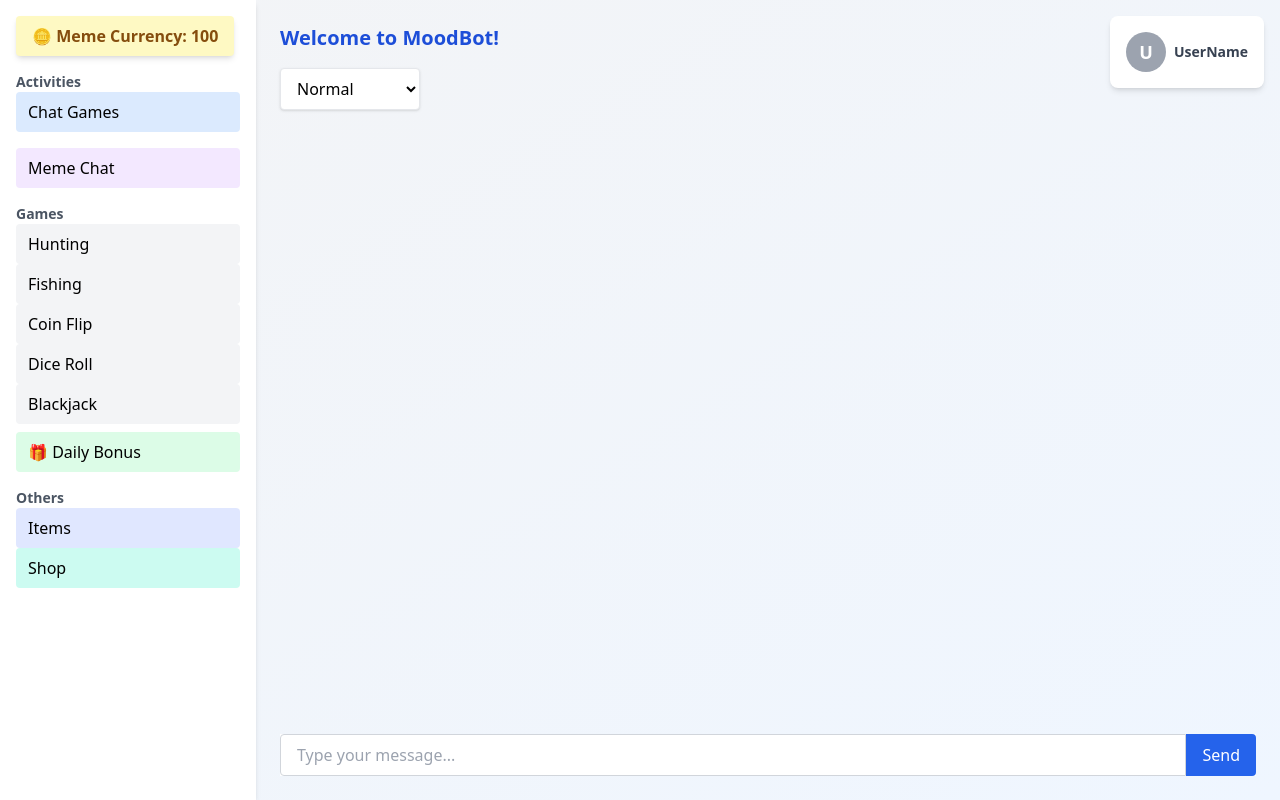
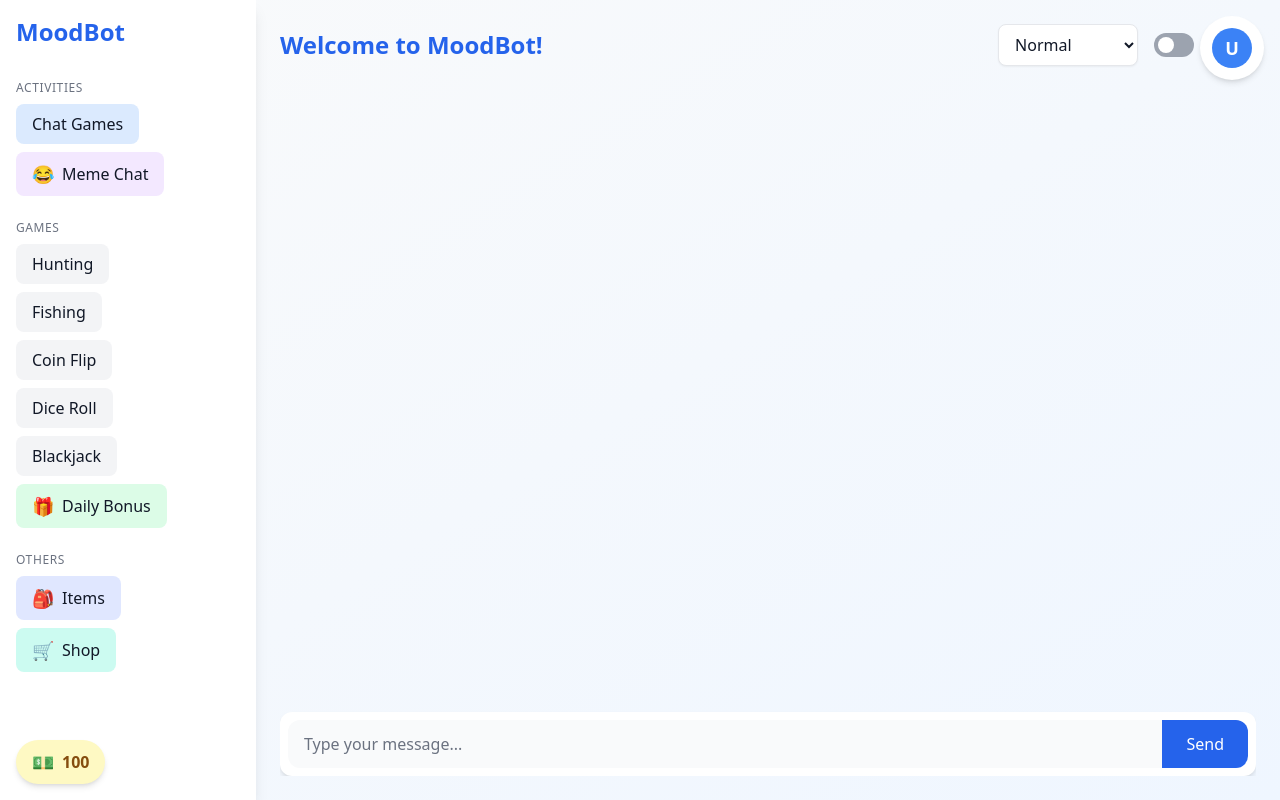
Before and after one commit to tejash4444/MemeQuest, a React (Create React App) app in the folder moodbot-template/: page / in a window 1280 px wide. Built offline with nearby package versions, Linux system fonts and the light colour scheme.

Commit message:
Add files via upload

```diff
--- a/moodbot-template/src/App.jsx
+++ b/moodbot-template/src/App.jsx
@@ -1,22 +1,57 @@
 import React, { useState, useEffect, useRef } from "react";
-import { motion } from "framer-motion";
+import { motion, AnimatePresence } from "framer-motion";
+
+// Reusable Components
+const PrimaryButton = ({ text, onClick, icon, className = "" }) => (
+  <motion.button
+    whileHover={{ scale: 1.03 }}
+    whileTap={{ scale: 0.98 }}
+    onClick={onClick}
+    className={`px-4 py-2 rounded-lg flex items-center gap-2 transition-colors ${className}`}
+  >
+    {icon && <span className="text-lg">{icon}</span>}
+    {text}
+  </motion.button>
+);
+
+const ChatBubble = ({ message, isUser }) => (
+  <motion.div
+    initial={{ opacity: 0, y: 10 }}
+    animate={{ opacity: 1, y: 0 }}
+    className={`max-w-[85%] rounded-2xl px-4 py-3 shadow-md ${
+      isUser
+        ? "bg-blue-600 text-white ml-auto"
+        : "bg-gray-200 dark:bg-gray-700 dark:text-gray-100"
+    }`}
+  >
+    {message}
+  </motion.div>
+);
+
+const LoadingSpinner = () => (
+  <div className="flex justify-center py-4">
+    <div className="w-8 h-8 border-4 border-blue-500 border-t-transparent rounded-full animate-spin"></div>
+  </div>
+);
 
 const App = () => {
-  const [selectedActivity, setSelectedActivity] = useState(
-    "Welcome to MoodBot!"
-  );
+  // Existing state (unchanged backend logic)
+  const [selectedActivity, setSelectedActivity] = useState("Welcome to MoodBot!");
   const [input, setInput] = useState("");
   const [chatLog, setChatLog] = useState([]);
   const [mode, setMode] = useState("normal");
-  const [memeCurrency, setMemeCurrency] = useState(100);
+  const [memeCash, setMemeCash] = useState(100);
   const [popup, setPopup] = useState("");
   const [dailyRewardCollected, setDailyRewardCollected] = useState(false);
   const [wager, setWager] = useState(0);
   const [result, setResult] = useState("");
-  const [isMemeChat, setIsMemeChat] = useState(false); // New state for Meme chat
+  const [isMemeChat, setIsMemeChat] = useState(false);
+  const [darkMode, setDarkMode] = useState(false);
+  const [isLoading, setIsLoading] = useState(false);
 
   const endOfMessagesRef = useRef(null);
 
+  // Existing useEffect (unchanged)
   useEffect(() => {
     const lastCollection = localStorage.getItem("lastDailyReward");
     if (lastCollection) {
@@ -32,6 +67,7 @@ const App = () => {
     }
   }, []);
 
+  // Existing handleSelection (unchanged)
   const handleSelection = (text) => {
     setSelectedActivity(text);
     const commandMap = {
@@ -51,17 +87,19 @@ const App = () => {
     }
   };
 
+  // Modified sendMessage with loading state
   const sendMessage = async () => {
     if (!input.trim()) return;
 
     const userMessage = { sender: "user", text: input };
     setChatLog((prev) => [...prev, userMessage]);
+    setIsLoading(true);
 
     try {
       const res = await fetch("http://localhost:5000/chat", {
         method: "POST",
         headers: { "Content-Type": "application/json" },
-        body: JSON.stringify({ input, mode, coins: memeCurrency, wager }),
+        body: JSON.stringify({ input, mode, coins: memeCash, wager }),
       });
 
       const data = await res.json();
@@ -72,20 +110,20 @@ const App = () => {
       setChatLog((prev) => [...prev, botMessage]);
 
       if (data.new_balance !== undefined) {
-        setMemeCurrency(data.new_balance);
+        setMemeCash(data.new_balance);
       }
 
       if (data.result) {
-        setResult(`You ${data.result} ${wager} Meme Currency!`);
+        setResult(`You ${data.result} ${wager} Meme Cash!`);
       }
 
       if (input === "!daily" && !dailyRewardCollected) {
         localStorage.setItem("lastDailyReward", new Date().toISOString());
-        setPopup("🎁 Daily Meme Currency collected!");
+        setPopup("🎁 Daily Meme Cash collected!");
         setDailyRewardCollected(true);
         setTimeout(() => setPopup(""), 3000);
       } else if (input === "!daily") {
-        setPopup("🎁 You've already collected your daily Meme Currency today.");
+        setPopup("🎁 You've already collected your daily Meme Cash today.");
         setTimeout(() => setPopup(""), 3000);
       }
     } catch (err) {
@@ -93,6 +131,8 @@ const App = () => {
         ...prev,
         { sender: "bot", text: "Error connecting to server." },
       ]);
+    } finally {
+      setIsLoading(false);
     }
 
     setInput("");
@@ -103,119 +143,201 @@ const App = () => {
   }, [chatLog]);
 
   return (
-    <div className="flex min-h-screen bg-gradient-to-br from-gray-100 to-blue-50 font-sans relative">
-      {/* Meme Currency Balance */}
-      <div className="absolute top-4 left-4 bg-yellow-100 text-yellow-800 font-bold px-4 py-2 rounded shadow-md z-30">
-        🪙 Meme Currency: {memeCurrency}
+    <div
+      className={`flex min-h-screen font-sans transition-colors duration-300 ${
+        darkMode
+          ? "bg-gray-900 text-gray-100"
+          : "bg-gradient-to-br from-gray-50 to-blue-50 text-gray-900"
+      }`}
+    >
+      {/* Meme Cash Badge (Bottom Left) */}
+      <div
+        className={`absolute bottom-4 left-4 px-4 py-2 rounded-full shadow-md z-30 flex items-center gap-2 ${
+          darkMode
+            ? "bg-gray-800 text-yellow-400 border border-yellow-400"
+            : "bg-yellow-100 text-yellow-800"
+        }`}
+      >
+        <span className="text-lg">💵</span> {/* Cash Emoji */}
+        <span className="font-bold">{memeCash}</span>
       </div>
 
-      {/* Profile Section on Top Right */}
-      <div className="absolute top-4 right-4 bg-white p-4 rounded-lg shadow-md flex items-center space-x-2 z-30">
-        <div className="w-10 h-10 bg-gray-400 rounded-full flex items-center justify-center text-white font-bold text-lg">
+      {/* Profile Section */}
+      <div
+        className={`absolute top-4 right-4 p-3 rounded-full shadow-md flex items-center space-x-2 z-30 ${
+          darkMode ? "bg-gray-800 border border-gray-600" : "bg-white"
+        }`}
+      >
+        <div
+          className={`w-10 h-10 rounded-full flex items-center justify-center font-bold text-lg ${
+            darkMode ? "bg-gray-700 text-gray-300" : "bg-blue-500 text-white"
+          }`}
+        >
           U
         </div>
-        <div className="text-sm font-semibold text-gray-700">UserName</div>
       </div>
 
-      {/* Popup */}
+      {/* Popup Notification */}
+      <AnimatePresence>
         {popup && (
-        <div className="absolute top-16 left-1/2 transform -translate-x-1/2 bg-green-100 text-green-800 px-4 py-2 rounded shadow-md z-30">
+          <motion.div
+            initial={{ opacity: 0, y: -20 }}
+            animate={{ opacity: 1, y: 0 }}
+            exit={{ opacity: 0, y: -20 }}
+            className={`fixed top-16 left-1/2 transform -translate-x-1/2 px-4 py-2 rounded-full z-50 flex items-center gap-2 ${
+              darkMode
+                ? "bg-green-900 text-green-200 border border-green-700"
+                : "bg-green-100 text-green-800"
+            }`}
+          >
             {popup}
-        </div>
+          </motion.div>
         )}
+      </AnimatePresence>
 
       {/* Sidebar */}
-      <aside className="w-64 bg-white shadow-md p-4">
-        <h2 className="text-2xl font-bold mb-6 text-blue-600">MoodBot</h2>
-        <div className="space-y-4">
-          {/* Activities Section moved to Games */}
+      <aside
+        className={`w-64 p-4 h-screen sticky top-0 shadow-lg transition-colors duration-300 ${
+          darkMode ? "bg-gray-800 border-r border-gray-700" : "bg-white"
+        }`}
+      >
+        <motion.h2
+          initial={{ opacity: 0, x: -20 }}
+          animate={{ opacity: 1, x: 0 }}
+          className={`text-2xl font-bold mb-8 ${
+            darkMode ? "text-blue-400" : "text-blue-600"
+          }`}
+        >
+          MoodBot
+        </motion.h2>
+
+        <div className="space-y-6">
           <div>
-            <h3 className="text-sm font-semibold text-gray-600">Activities</h3>
-            <motion.button
-              whileHover={{ scale: 1.05 }}
-              whileTap={{ scale: 0.95 }}
+            <h3
+              className={`text-xs uppercase tracking-wider mb-2 ${
+                darkMode ? "text-gray-400" : "text-gray-500"
+              }`}
+            >
+              Activities
+            </h3>
+            <div className="space-y-2">
+              <PrimaryButton
+                text="Chat Games"
                 onClick={() => handleSelection("Chat Games")}
-              className="w-full px-3 py-2 text-left bg-blue-100 hover:bg-blue-200 rounded transition"
-            >
-              Chat Games
-            </motion.button>
+                className={`${
+                  darkMode
+                    ? "bg-gray-700 hover:bg-gray-600"
+                    : "bg-blue-100 hover:bg-blue-200"
+                }`}
+              />
+              <PrimaryButton
+                text="Meme Chat"
+                onClick={() => setIsMemeChat(true)}
+                icon="😂"
+                className={`${
+                  darkMode
+                    ? "bg-gray-700 hover:bg-gray-600"
+                    : "bg-purple-100 hover:bg-purple-200"
+                }`}
+              />
+            </div>
           </div>
 
-          {/* Meme Button added */}
           <div>
-            <motion.button
-              whileHover={{ scale: 1.05 }}
-              whileTap={{ scale: 0.95 }}
-              onClick={() => setIsMemeChat(true)}
-              className="w-full px-3 py-2 text-left bg-purple-100 hover:bg-purple-200 rounded transition"
+            <h3
+              className={`text-xs uppercase tracking-wider mb-2 ${
+                darkMode ? "text-gray-400" : "text-gray-500"
+              }`}
             >
-              Meme Chat
-            </motion.button>
-          </div>
-
-          {/* Games Section moved to Activities */}
-          <div>
-            <h3 className="text-sm font-semibold text-gray-600">Games</h3>
+              Games
+            </h3>
+            <div className="space-y-2">
               {["Hunting", "Fishing", "Coin Flip", "Dice Roll", "Blackjack"].map(
                 (act) => (
-                <motion.button
+                  <PrimaryButton
                     key={act}
-                  whileHover={{ scale: 1.05 }}
-                  whileTap={{ scale: 0.95 }}
+                    text={act}
                     onClick={() => handleSelection(act)}
-                  className="w-full px-3 py-2 text-left bg-gray-100 hover:bg-gray-200 rounded transition"
-                >
-                  {act}
-                </motion.button>
+                    className={`${
+                      darkMode
+                        ? "bg-gray-700 hover:bg-gray-600"
+                        : "bg-gray-100 hover:bg-gray-200"
+                    }`}
+                  />
                 )
               )}
-            <motion.button
-              whileHover={{ scale: 1.05 }}
-              whileTap={{ scale: 0.95 }}
+              <PrimaryButton
+                text="Daily Bonus"
                 onClick={() => {
                   setInput("!daily");
                   sendMessage();
                 }}
-              className="w-full mt-2 px-3 py-2 text-left bg-green-100 hover:bg-green-200 rounded transition"
-            >
-              🎁 Daily Bonus
-            </motion.button>
+                icon="🎁"
+                className={`${
+                  darkMode
+                    ? "bg-gray-700 hover:bg-gray-600"
+                    : "bg-green-100 hover:bg-green-200"
+                }`}
+              />
+            </div>
           </div>
 
-          {/* Others Section */}
           <div>
-            <h3 className="text-sm font-semibold text-gray-600">Others</h3>
-            <motion.button
-              whileHover={{ scale: 1.05 }}
-              whileTap={{ scale: 0.95 }}
+            <h3
+              className={`text-xs uppercase tracking-wider mb-2 ${
+                darkMode ? "text-gray-400" : "text-gray-500"
+              }`}
+            >
+              Others
+            </h3>
+            <div className="space-y-2">
+              <PrimaryButton
+                text="Items"
                 onClick={() => handleSelection("Items")}
-              className="w-full px-3 py-2 text-left bg-indigo-100 hover:bg-indigo-200 rounded transition"
-            >
-              Items
-            </motion.button>
-            <motion.button
-              whileHover={{ scale: 1.05 }}
-              whileTap={{ scale: 0.95 }}
+                icon="🎒"
+                className={`${
+                  darkMode
+                    ? "bg-gray-700 hover:bg-gray-600"
+                    : "bg-indigo-100 hover:bg-indigo-200"
+                }`}
+              />
+              <PrimaryButton
+                text="Shop"
                 onClick={() => handleSelection("Shop")}
-              className="w-full px-3 py-2 text-left bg-teal-100 hover:bg-teal-200 rounded transition"
-            >
-              Shop
-            </motion.button>
+                icon="🛒"
+                className={`${
+                  darkMode
+                    ? "bg-gray-700 hover:bg-gray-600"
+                    : "bg-teal-100 hover:bg-teal-200"
+                }`}
+              />
+            </div>
           </div>
         </div>
       </aside>
 
       {/* Main Chat Section */}
-      <main className="flex flex-col flex-1 p-6 overflow-hidden h-screen">
-        <div className="text-xl font-semibold mb-4 text-blue-700">
+      <main className="flex-1 flex flex-col p-6 overflow-hidden">
+        <div className="flex justify-between items-center mb-6">
+          <motion.h1
+            initial={{ opacity: 0 }}
+            animate={{ opacity: 1 }}
+            className={`text-2xl font-bold ${
+              darkMode ? "text-blue-400" : "text-blue-600"
+            }`}
+          >
             {selectedActivity}
-        </div>
+          </motion.h1>
 
-        <div className="flex gap-4 mb-4">
+          <div className="flex gap-4 items-center">
             <select
               value={mode}
               onChange={(e) => setMode(e.target.value)}
-            className="px-3 py-2 border rounded bg-white shadow focus:ring-2 focus:ring-blue-400"
+              className={`px-3 py-2 border rounded-lg shadow-sm focus:ring-2 focus:ring-blue-400 focus:outline-none ${
+                darkMode
+                  ? "bg-gray-800 border-gray-600 text-gray-200"
+                  : "bg-white"
+              }`}
             >
               <option value="normal">Normal</option>
               <option value="flirty">Flirty</option>
@@ -224,58 +346,108 @@ const App = () => {
               <option value="existential">Existential</option>
               <option value="sarcastic">Sarcastic</option>
             </select>
+
+            <label className="flex items-center cursor-pointer">
+              <div className="relative">
+                <input
+                  type="checkbox"
+                  className="sr-only"
+                  checked={darkMode}
+                  onChange={() => setDarkMode(!darkMode)}
+                />
+                <div
+                  className={`block w-10 h-6 rounded-full transition-colors ${
+                    darkMode ? "bg-blue-600" : "bg-gray-400"
+                  }`}
+                ></div>
+                <div
+                  className={`dot absolute left-1 top-1 bg-white w-4 h-4 rounded-full transition-transform ${
+                    darkMode ? "translate-x-4" : ""
+                  }`}
+                ></div>
+              </div>
+              <span
+                className={`ml-2 text-sm ${
+                  darkMode ? "text-gray-300" : "text-gray-700"
+                }`}
+              >
+                {darkMode ? "🌙 Dark" : "☀️ Light"}
+              </span>
+            </label>
+          </div>
         </div>
 
-        <div className="flex flex-col flex-1 overflow-hidden bg-transparent">
-          <div className="flex-1 overflow-y-auto space-y-2 pr-2 scrollbar-thin scrollbar-thumb-gray-300 scrollbar-track-transparent">
+        {/* Chat Container */}
+        <div className="flex-1 flex flex-col overflow-hidden">
+          {/* Messages */}
+          <div className="flex-1 overflow-y-auto space-y-4 pr-2 scrollbar-thin scrollbar-thumb-gray-300 scrollbar-track-transparent mb-4">
+            <AnimatePresence>
               {chatLog.map((msg, idx) => (
-              <div
+                <motion.div
                   key={idx}
+                  initial={{ opacity: 0, y: 10 }}
+                  animate={{ opacity: 1, y: 0 }}
+                  transition={{ duration: 0.2 }}
                   className={`flex ${
                     msg.sender === "user" ? "justify-end" : "justify-start"
                   }`}
                 >
-                <div
-                  className={`inline-block break-words px-6 py-4 rounded-2xl shadow-lg max-w-[85%] text-lg ${
-                    msg.sender === "user"
-                      ? "bg-blue-500 text-white"
-                      : "bg-gray-200 text-gray-800"
+                  <ChatBubble
+                    message={msg.text}
+                    isUser={msg.sender === "user"}
+                  />
+                </motion.div>
+              ))}
+            </AnimatePresence>
+
+            {isLoading && <LoadingSpinner />}
+            <div ref={endOfMessagesRef} />
+          </div>
+
+          {/* Result Notification */}
+          {result && (
+            <motion.div
+              initial={{ opacity: 0, scale: 0.9 }}
+              animate={{ opacity: 1, scale: 1 }}
+              className={`p-3 rounded-lg text-center mb-4 ${
+                darkMode
+                  ? "bg-gray-800 border border-gray-700"
+                  : "bg-gray-100 border border-gray-200"
               }`}
             >
-                  {msg.text}
-                </div>
-              </div>
-            ))}
-          </div>
-
-          {result && (
-            <div className="mt-2 bg-gray-100 text-center p-2 rounded-md">
               <strong>{result}</strong>
-            </div>
+            </motion.div>
           )}
 
-          <div className="mt-4 bg-white z-20 flex">
+          {/* Input Area */}
+          <motion.div
+            layout
+            className={`p-2 rounded-xl shadow-md ${
+              darkMode ? "bg-gray-800" : "bg-white"
+            }`}
+          >
+            <div className="flex">
               <input
                 type="text"
                 placeholder="Type your message..."
-              className="flex-1 px-4 py-2 rounded-l border border-gray-300 focus:outline-none focus:ring-2 focus:ring-blue-400"
                 value={input}
                 onChange={(e) => setInput(e.target.value)}
                 onKeyDown={(e) => e.key === "Enter" && sendMessage()}
+                className={`flex-1 px-4 py-3 rounded-l-xl focus:outline-none focus:ring-2 focus:ring-blue-400 ${
+                  darkMode
+                    ? "bg-gray-700 placeholder-gray-400"
+                    : "bg-gray-50 placeholder-gray-500"
+                }`}
               />
-            <motion.button
-              whileHover={{ scale: 1.05 }}
-              whileTap={{ scale: 0.95 }}
+              <PrimaryButton
+                text="Send"
                 onClick={sendMessage}
-              className="bg-blue-600 text-white px-4 py-2 rounded-r hover:bg-blue-700 transition"
-            >
-              Send
-            </motion.button>
+                className="bg-blue-600 hover:bg-blue-700 text-white rounded-l-none rounded-r-xl px-6"
+              />
             </div>
+          </motion.div>
         </div>
       </main>
-
-      <div ref={endOfMessagesRef} />
     </div>
   );
 };
```
Lines whose indentation alone changed are shown as unchanged.
